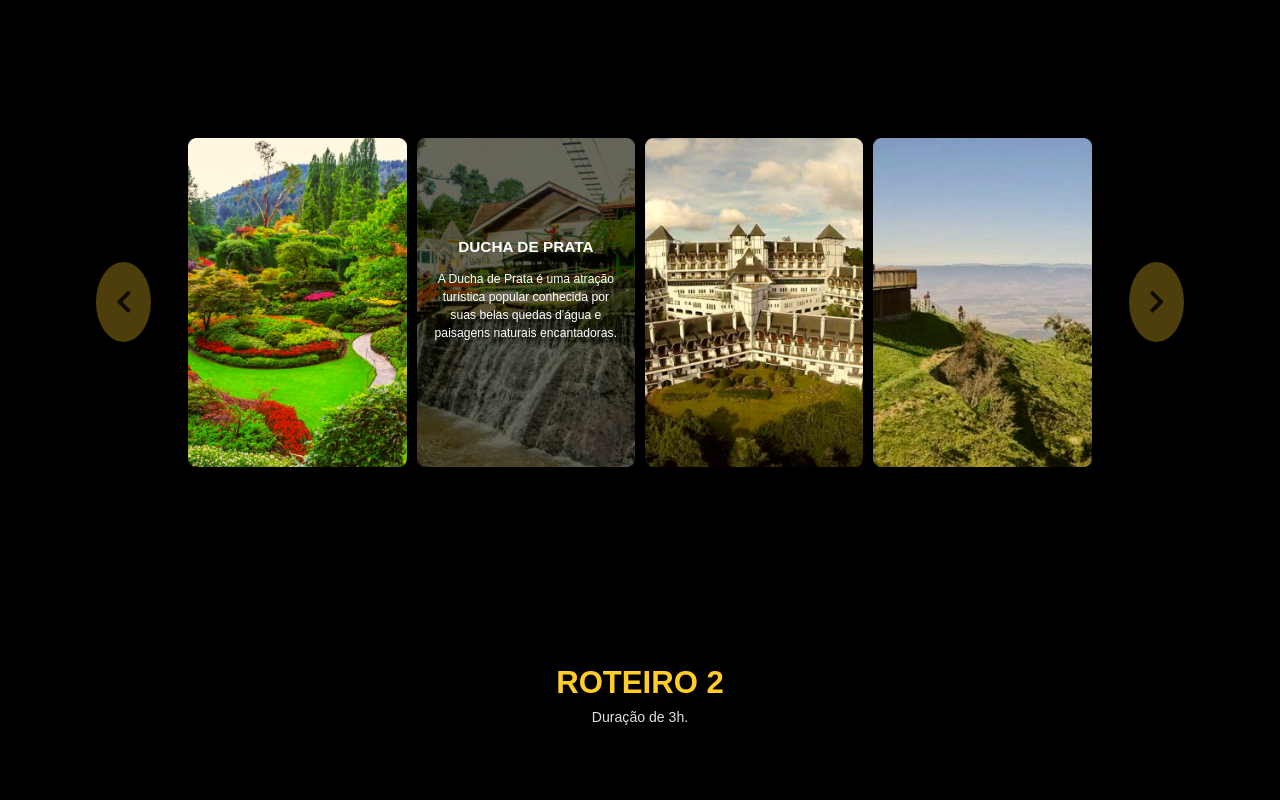
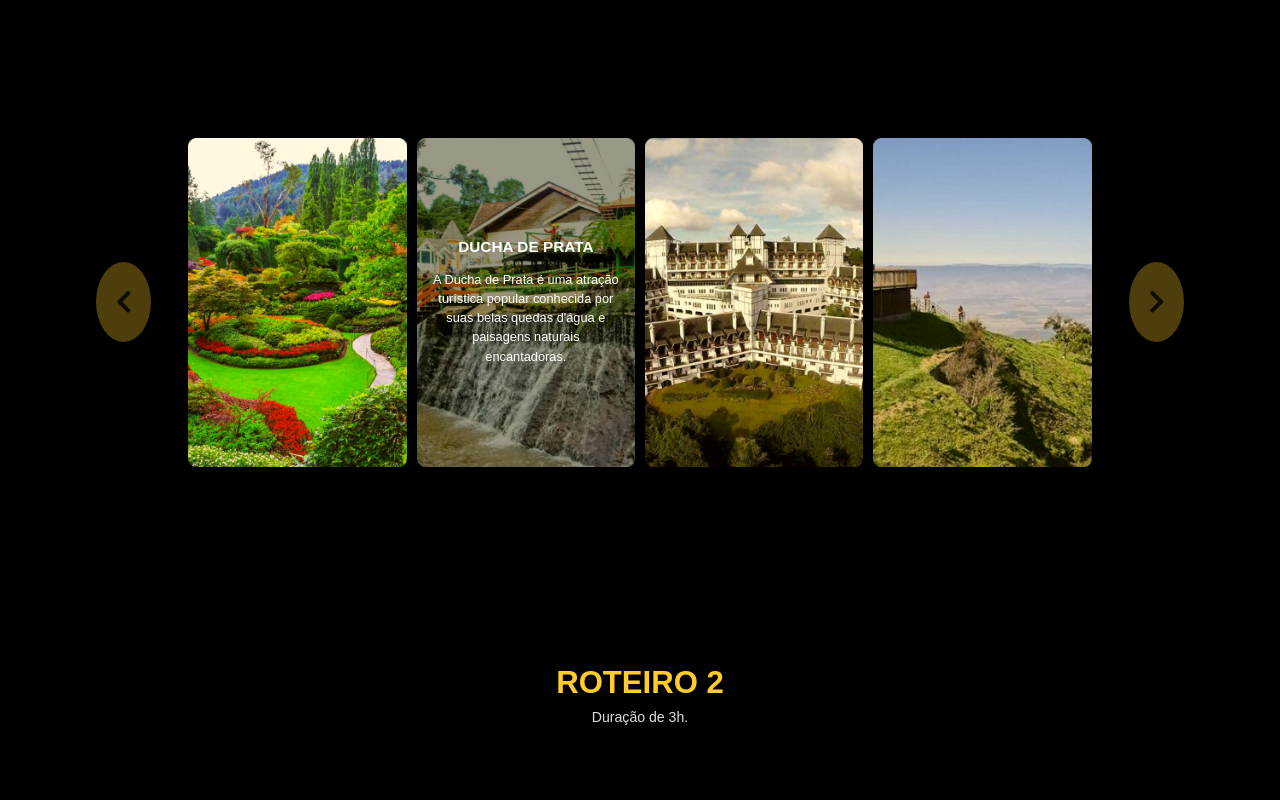
Before and after one commit to LeandroLFE/SS-CAMPOS, a React (Vite) app: page / in a window 1280 px wide. Shown: the part 1300-2100 px from the top of the page. Built offline with nearby package versions, Linux system fonts and the light colour scheme.

Commit message:
I made the background of the texts clearer and increased the font of the description

```diff
--- a/src/Components/Main/Carousel.css
+++ b/src/Components/Main/Carousel.css
@@ -36,7 +36,7 @@
   right: 0;
   left: 0;
   padding: 2%;
-  background-color: rgba(0, 0, 0, 0.6);
+  background-color: rgba(0, 0, 0, 0.4);
   color: #fff;
   text-align: center;
 }
@@ -54,7 +54,7 @@
 }
 
 .slide-content .slide-description {
-  font-size: 0.95vw;
+  font-size: 1vw;
   padding-inline: 5.5%;
 }
 
--- a/src/Components/Main/first-carrossel.tsx
+++ b/src/Components/Main/first-carrossel.tsx
@@ -32,7 +32,7 @@ const slides = [
   {
     id: 4,
     text: 'Pico do Itapeva',
-    description: 'O Pico do Itapeva é um local privilegiado que proporciona uma vista espetacular das montanhas da Serra da Mantiqueira e da região circundante.',
+    description: 'O Mirante do Pico do Itapeva é um local privilegiado que proporciona uma vista espetacular das montanhas da Serra da Mantiqueira e da região circundante.',
     image: picodoitapeva
   },
 
```
